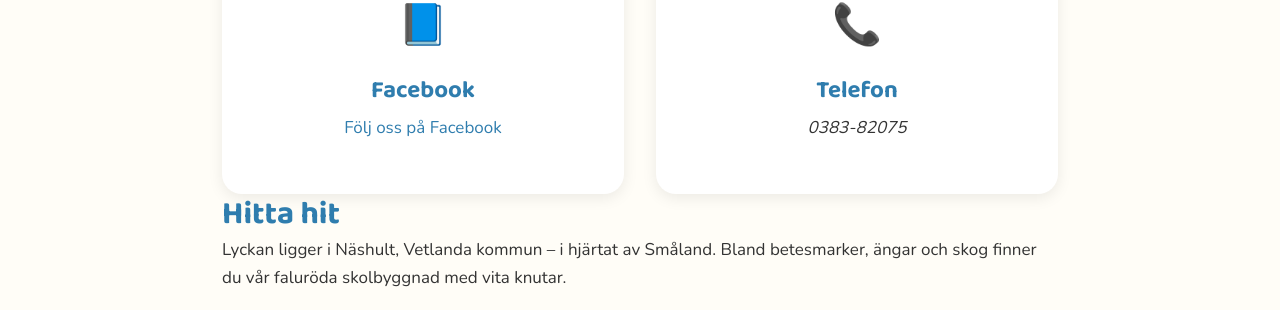
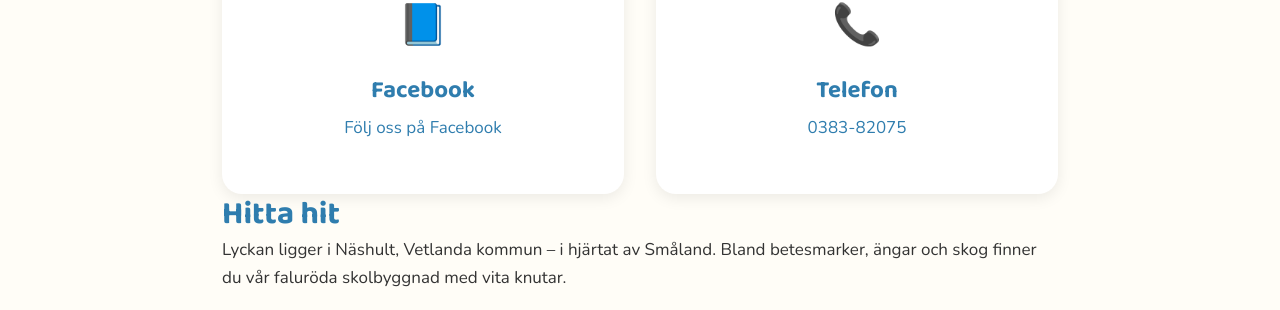
Before and after one commit to Danhe046/lyckan.github.io, a Jekyll site: the page built from kontakt.md, in a window 1280 px wide and 900 px high, scrolled down 486 px. Shown: the part 140-450 px from the top of the window. Built offline with Jekyll 4.4.1, drawn with Linux system fonts in a browser that asks for light colours.

Commit message:
klickable phone numbers

```diff
--- a/kontakt.md
+++ b/kontakt.md
@@ -28,7 +28,7 @@
   <div class="contact-card">
     <div class="icon">📞</div>
     <h3>Telefon</h3>
-    <p><em>0383-82075</em></p>
+    <p><a href="tel:+4638382075">0383-82075</a></p>
   </div>
 </div>
 
```
